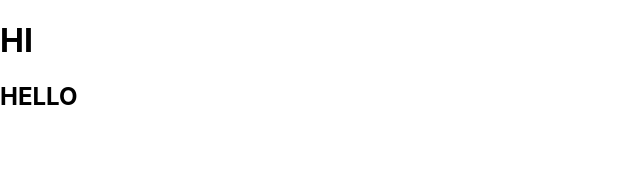
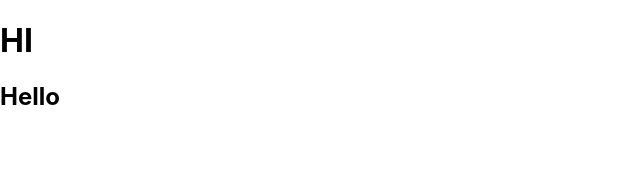
Before and after one commit to jun-edris/twitter-clone-react, a React (Create React App) app: page / in a window 1280 px wide. Shown: the top 172 px of the page, without its empty margins (0-640 px from the left). Built offline with nearby package versions, Linux system fonts and the light colour scheme.

Commit message:
checking if jun

```diff
--- a/src/App.js
+++ b/src/App.js
@@ -4,7 +4,7 @@ function App() {
   return (
     <div className="app">
       <h1>HI</h1>
-      <h2>HELLO</h2>
+      <h2>Hello</h2>
     </div>
   );
 }
```
